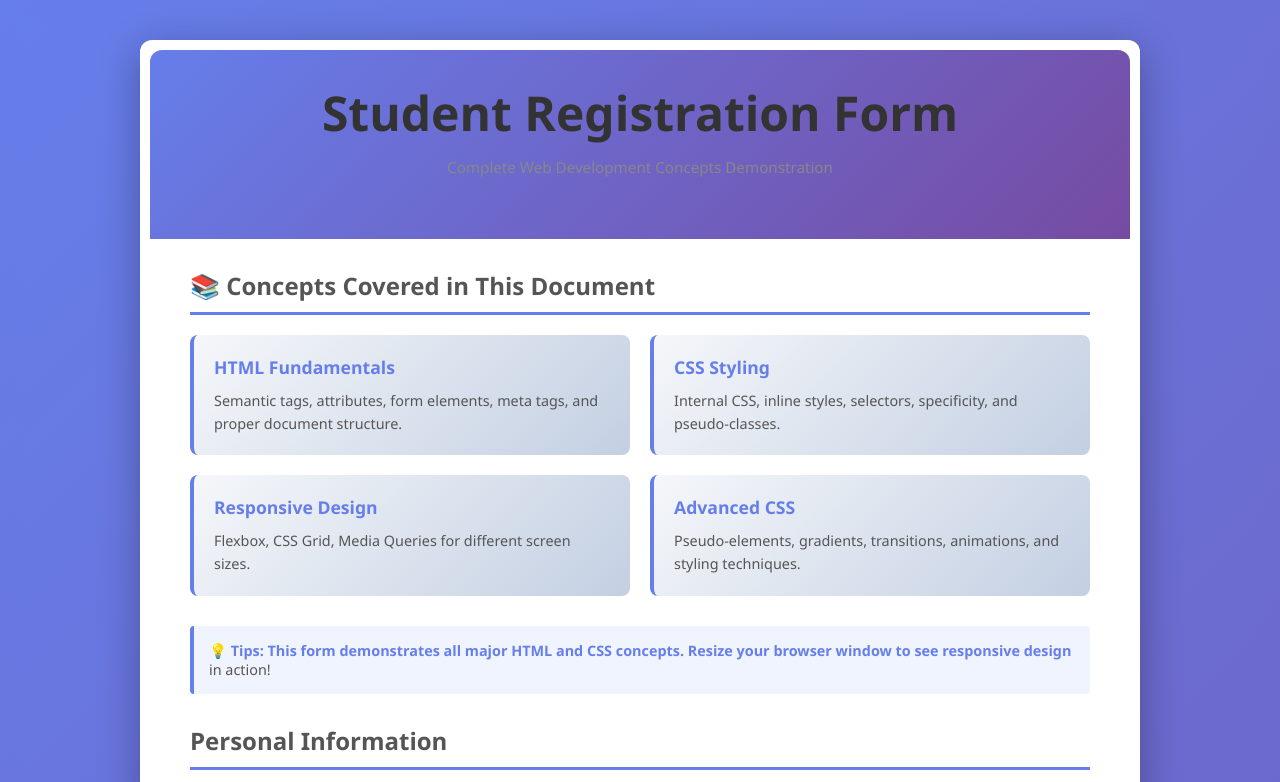
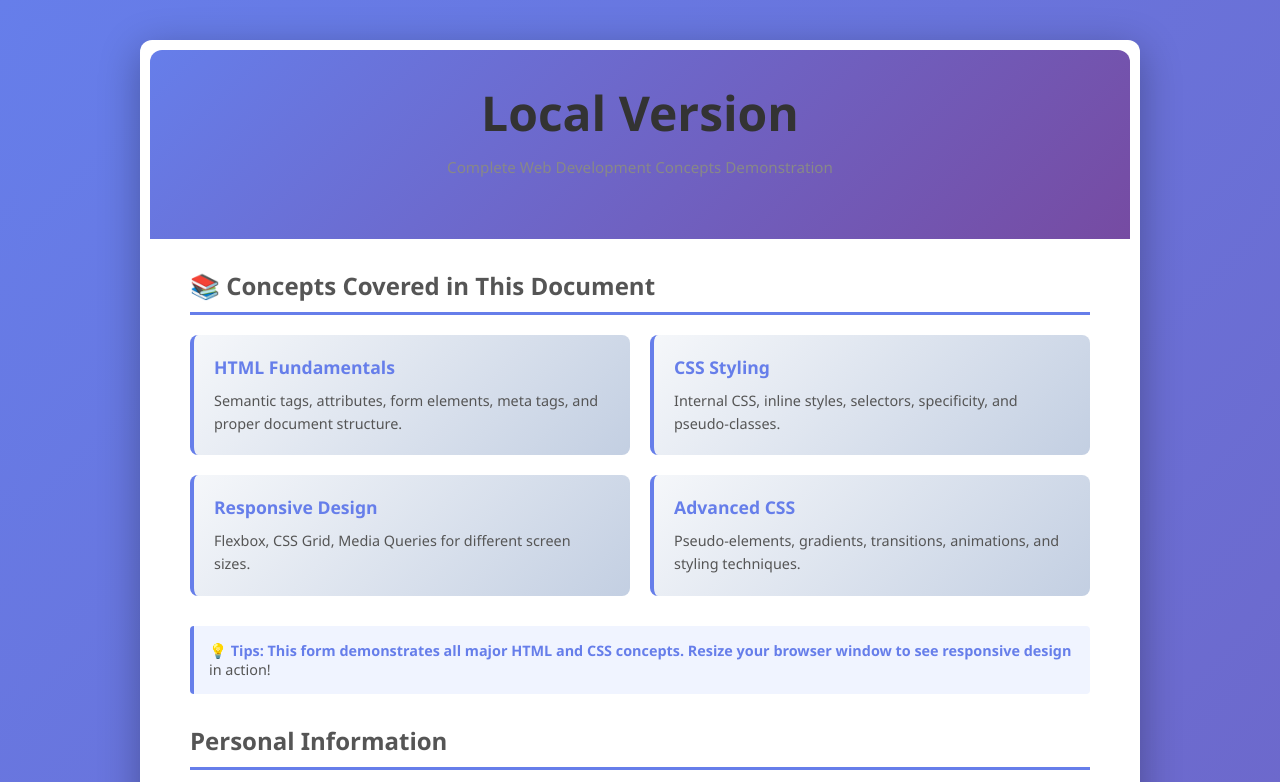
Before and after one commit to jeevankashyap7/git-assignment, a plain HTML site: page index.html in a window 1280 px wide. Shown: the top 782 px of the page. Drawn offline with Linux system fonts and the light colour scheme.

Commit message:
Creating conflict from local side

```diff
--- a/index.html
+++ b/index.html
@@ -557,7 +557,7 @@
     <main class="container">
         <!-- Header Section -->
         <header id="formTitle">
-            <h1>Student Registration Form</h1>
+            <h1>Local Version</h1>
             <p class="subtitle">Complete Web Development Concepts Demonstration</p>
         </header>
 
```
